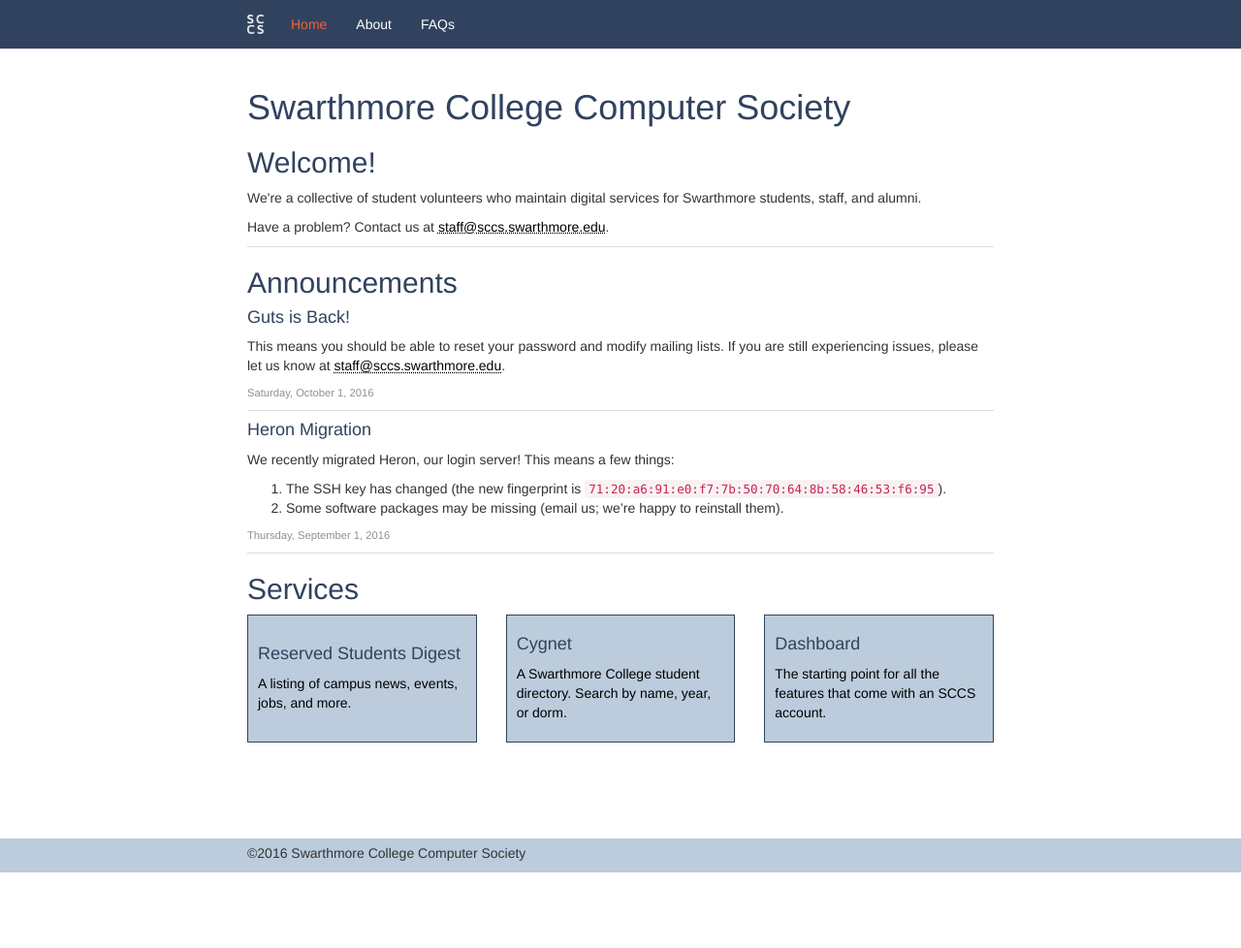
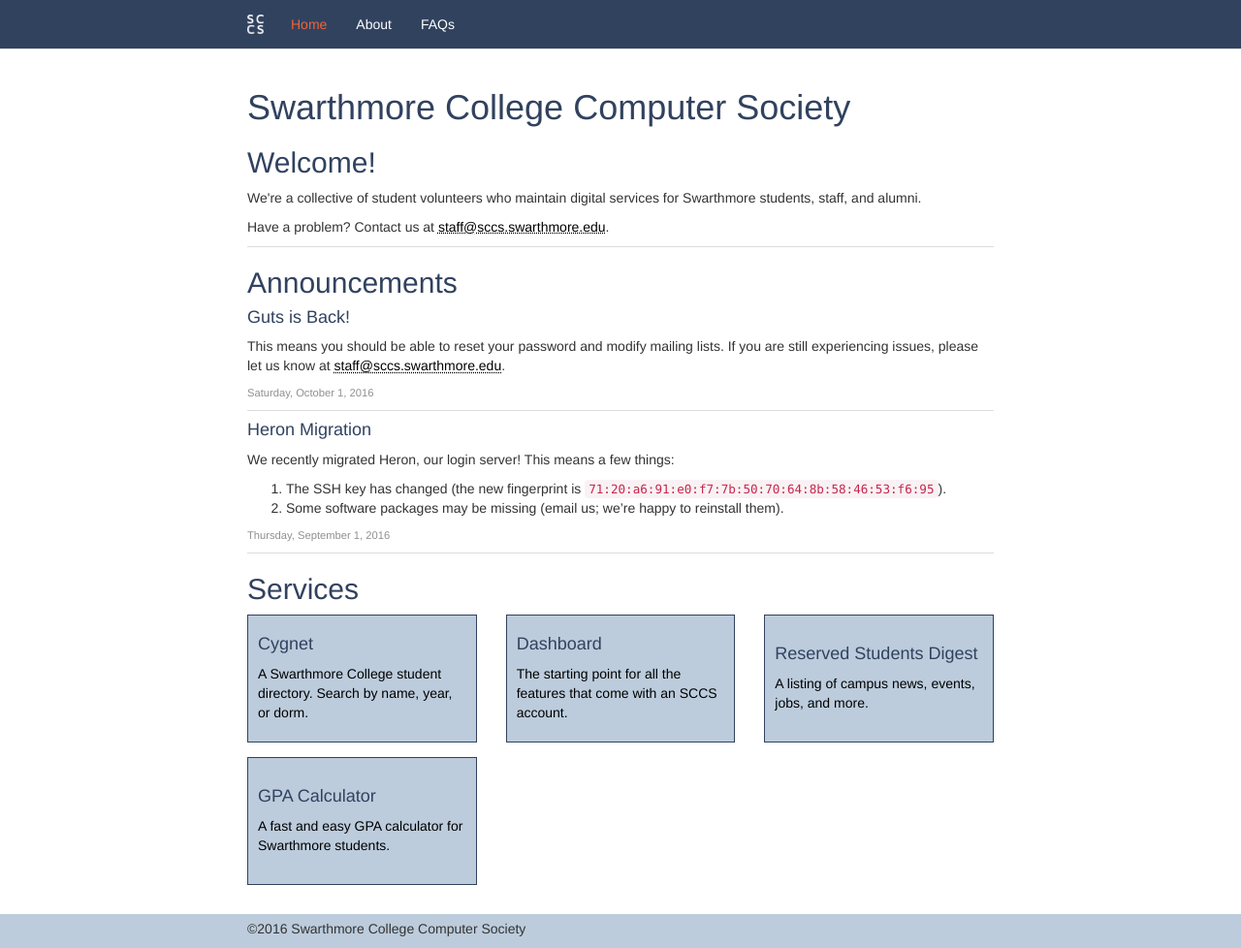
Before and after one commit to swat-sccs/sccs-home, a Jekyll site: the page built from index.html, in a window 1280 px wide. Shown: the whole page at 97% size. Built offline with Jekyll 4.4.1, drawn with Linux system fonts in a browser that asks for light colours; before the commit the page ends 900 px from its top, so only the background shows below that.

Commit message:
Add GPA Calc link to services list

```diff
--- a/index.html
+++ b/index.html
@@ -15,6 +11,14 @@
     url: https://guts.sccs.swarthmore.edu/dash/
     description: >
       The starting point for all the features that come with an SCCS account.
+  - name: Reserved Students Digest
+    url: https://rsd.sccs.swarthmore.edu/
+    description: >
+      A listing of campus news, events, jobs, and more.
+  - name: GPA Calculator
+    url: http://gpacalc.sccs.swarthmore.edu/
+    description: >
+      A fast and easy GPA calculator for Swarthmore students.
 ---
 
 <div id="content" class="container">
```
Also changed, not shown: other parts of index.html (+0 -4 lines).
